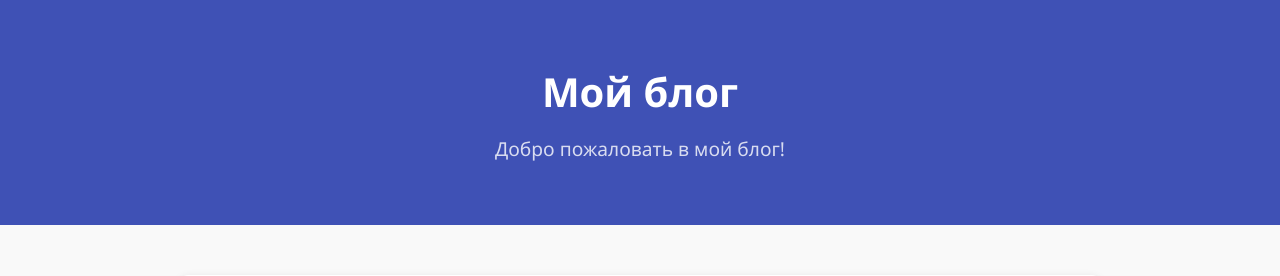
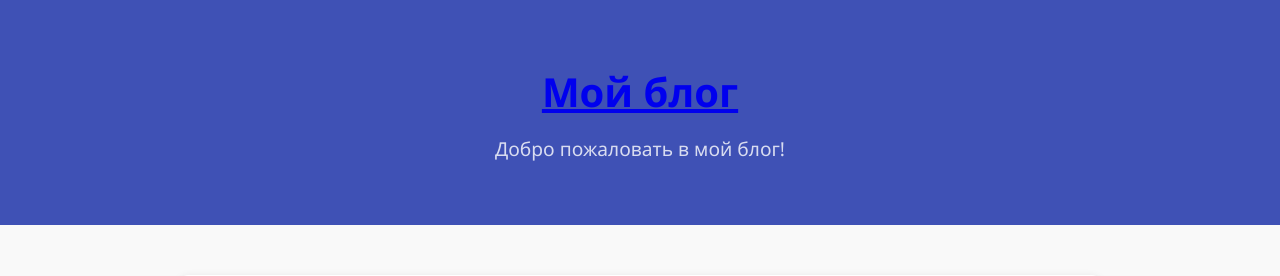
Before and after one commit to AlgoClassWork/blog_project, a Django app: page /detail/3/ in a window 1280 px wide. Shown: the top 276 px of the page. Run offline with Django 5.2, Linux system fonts and the light colour scheme; data comes from the database, SQL or seed files in the repository.

Commit message:
Update post_detail.html

```diff
--- a/blog/templates/post_detail.html
+++ b/blog/templates/post_detail.html
@@ -10,7 +10,7 @@
 <body>
     <header class="site-header">
         <div class="container">
-            <h1 class="site-title">Мой блог</h1>
+            <h1 class="site-title"> <a href="{% url 'post_list' %}"> Мой блог </a> </h1>
             <p class="site-subtitle">Добро пожаловать в мой блог!</p>
         </div>
     </header>
```
